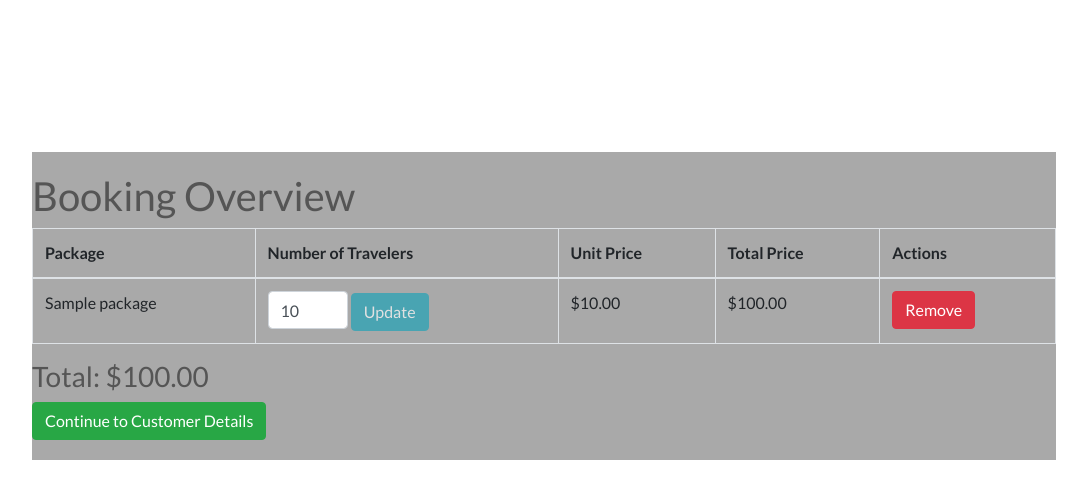
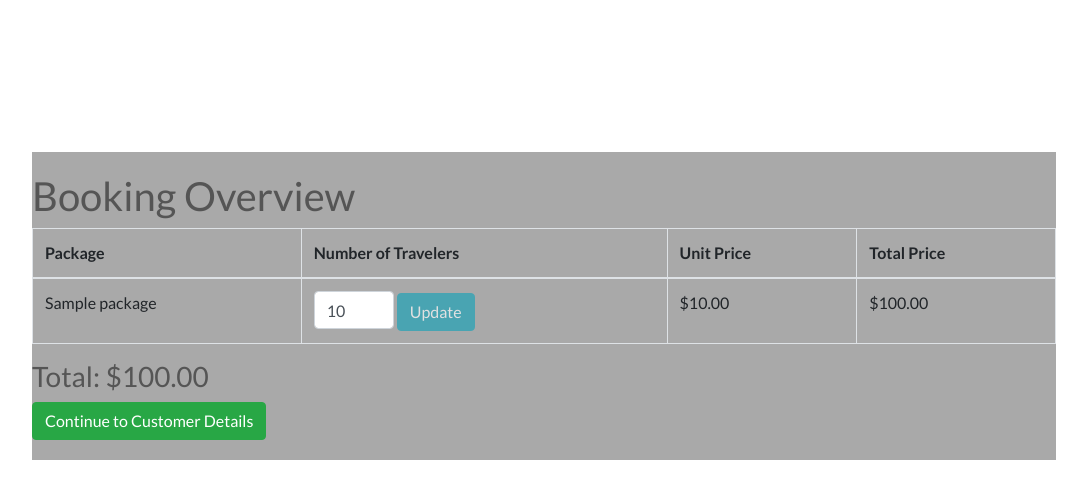
Before and after one commit to Alexiou981/elite-escapes, a Django app: page /bag/ in a window 1280 px wide. Shown: the part 72-571 px from the top of the page, without its empty margins (96-1183 px from the left). Run offline with Django 3.2, Linux system fonts and the light colour scheme; a user stored in the database is signed in; tables that the repository leaves empty hold one stand-in row (values such as "Sample post"); some libraries are stand-ins or nearby versions.

Commit message:
remove remove_from_bag function

```diff
--- a/bag/templates/bag/bag.html
+++ b/bag/templates/bag/bag.html
@@ -14,7 +14,6 @@
                     <th>Number of Travelers</th>
                     <th>Unit Price</th>
                     <th>Total Price</th>
-                    <th>Actions</th>
                 </tr>
             </thead>
             <tbody>
@@ -38,9 +37,6 @@
             </td>
             <td>${{ item.package.price|floatformat:2 }}</td>
             <td>${{ item.package.price|multiply:item.quantity|floatformat:2 }}</td>
-            <td>
-                <a href="{% url 'remove_from_bag' item.package_id %}" class="btn btn-danger">Remove</a>  <!-- Use item.package_id -->
-            </td>
         </tr>
     {% endfor %}
             </tbody>
--- a/bag/urls.py
+++ b/bag/urls.py
@@ -4,6 +4,5 @@ from . import views
 urlpatterns = [
     path('', views.bag, name='bag'),
     path('add/<int:package_id>/', views.add_to_bag, name='add_to_bag'),
-    path('remove/<int:package_id>/', views.remove_from_bag, name='remove_from_bag'),
     path('update/<int:package_id>/', views.update_bag_quantity, name='update_bag_quantity'),
 ]
--- a/bag/views.py
+++ b/bag/views.py
@@ -56,23 +56,6 @@ def add_to_bag(request, package_id):
 
     return redirect('bag')
 
-def remove_from_bag(request, package_id):
-    if request.user.is_authenticated:
-        # Retrieve the user's shopping cart
-        cart = get_object_or_404(ShoppingCart, user=request.user)
-
-        # Get the specific item from the cart
-        item = get_object_or_404(ShoppingCartItem, package_id=package_id, cart=cart)
-        item.delete()  # Remove the item from the shopping cart
-    else:
-        # For non-authenticated users, remove from session cart
-        bag = request.session.get('bag', {})
-        if str(package_id) in bag:
-            del bag[str(package_id)]
-            request.session['bag'] = bag
-
-    return redirect('bag')
-
 def update_bag_quantity(request, package_id):
     if request.user.is_authenticated:
         # Authenticated user handling
```
